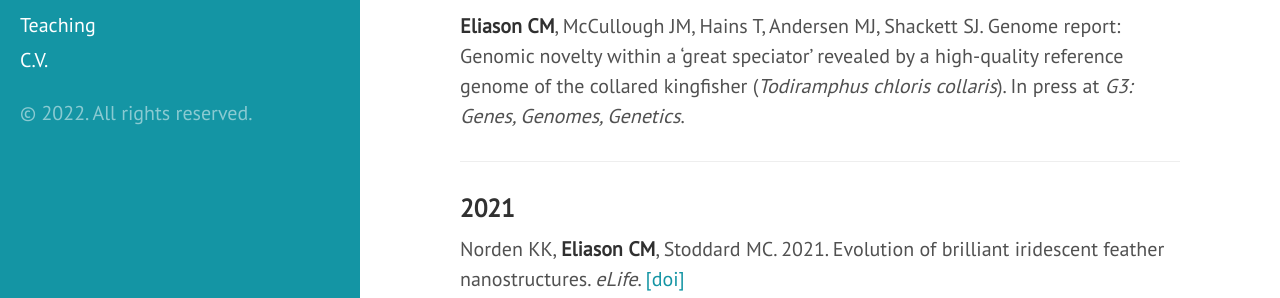
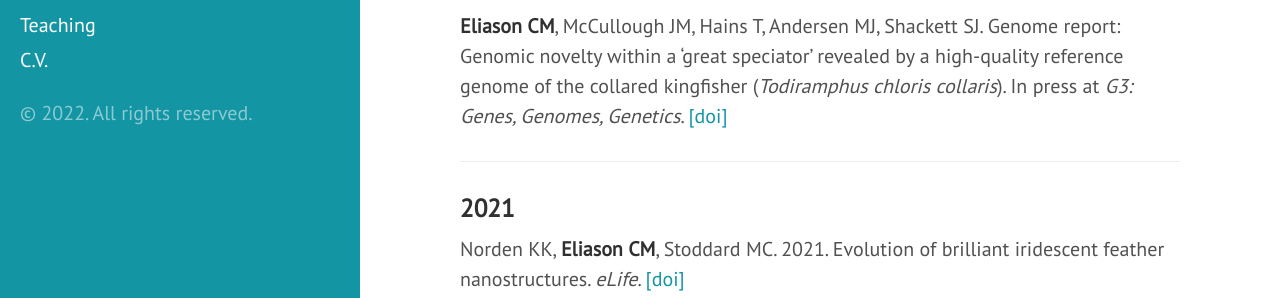
Before and after one commit to celiason/celiason.github.io, a Jekyll site: the page built from 2-publications.md, in a window 1280 px wide and 900 px high, scrolled down 420 px. Shown: the part 157-455 px from the top of the window. Built offline with Jekyll 4.4.1, drawn with Linux system fonts in a browser that asks for light colours.

Commit message:
Update 2-publications.md

```diff
--- a/2-publications.md
+++ b/2-publications.md
@@ -9,18 +9,17 @@
 
 __Eliason CM__, McCullough JM, Hackett SJ, Andersen MJ. Complex plumages spur rapid color diversification in island kingfishers (Aves: Alcedinidae). In review at _eLife_. [[doi]](https://doi.org/10.1101/2022.09.26.509475)
 
+<!--
+__Eliason CM__, Proffitt JV, Clarke JA. Early diversification of avian limb morphology and the role of modularity in the locomotor evolution of crown birds. In revisions at _Evolution_.
+__Eliason CM__, Cooper JC, Hackett SJ, Zahnle E, Pequeño Sacoe TZ, Hauber ME, Bates JM. Transgressive hybridization can accelerate the evolution of gorget color divergence in Heliodoxa hummingbirds (Aves: Trochilidae). In revisions at _Journal of the Royal Society Open Science_.
+__Eliason CM__, Clarke JA, Kane SA. Wrinkle nanostructures generate diffractive blue color in great argus (\textit{Argusianus argus}) flight feathers. In revisions at _iScience_.
+-->
+
 ## Published or in press
 
 ### 2022
 
-<!--
-__Eliason CM__, Proffitt JV, Clarke JA. Early diversification of avian limb morphology and the role of modularity in the locomotor evolution of crown birds. In revisions at _Evolution_.
-__Eliason CM__, Cooper JC, Hackett SJ, Zahnle E, Pequeño Sacoe TZ, Hauber ME, Bates JM. Transgressive hybridization can accelerate the evolution of gorget color divergence in Heliodoxa hummingbirds (Aves: Trochilidae). In revisions at _Journal of the Royal Society Open Science_.
-__Eliason CM__, Clarke JA, Kane SA. Wrinkle nanostructures generate diffractive blue color in great argus (\textit{Argusianus argus}) flight feathers. In revisions at _iScience_.
-
--->
-
-__Eliason CM__, McCullough JM, Hains T, Andersen MJ, Shackett SJ. Genome report: Genomic novelty within a 'great speciator' revealed by a high-quality reference genome of the collared kingfisher (_Todiramphus chloris collaris_). In press at _G3: Genes, Genomes, Genetics_.
+__Eliason CM__, McCullough JM, Hains T, Andersen MJ, Shackett SJ. Genome report: Genomic novelty within a 'great speciator' revealed by a high-quality reference genome of the collared kingfisher (_Todiramphus chloris collaris_). In press at _G3: Genes, Genomes, Genetics_. [[doi]](https://doi.org/10.1093/g3journal/jkac260)
 
 ---
 
```
